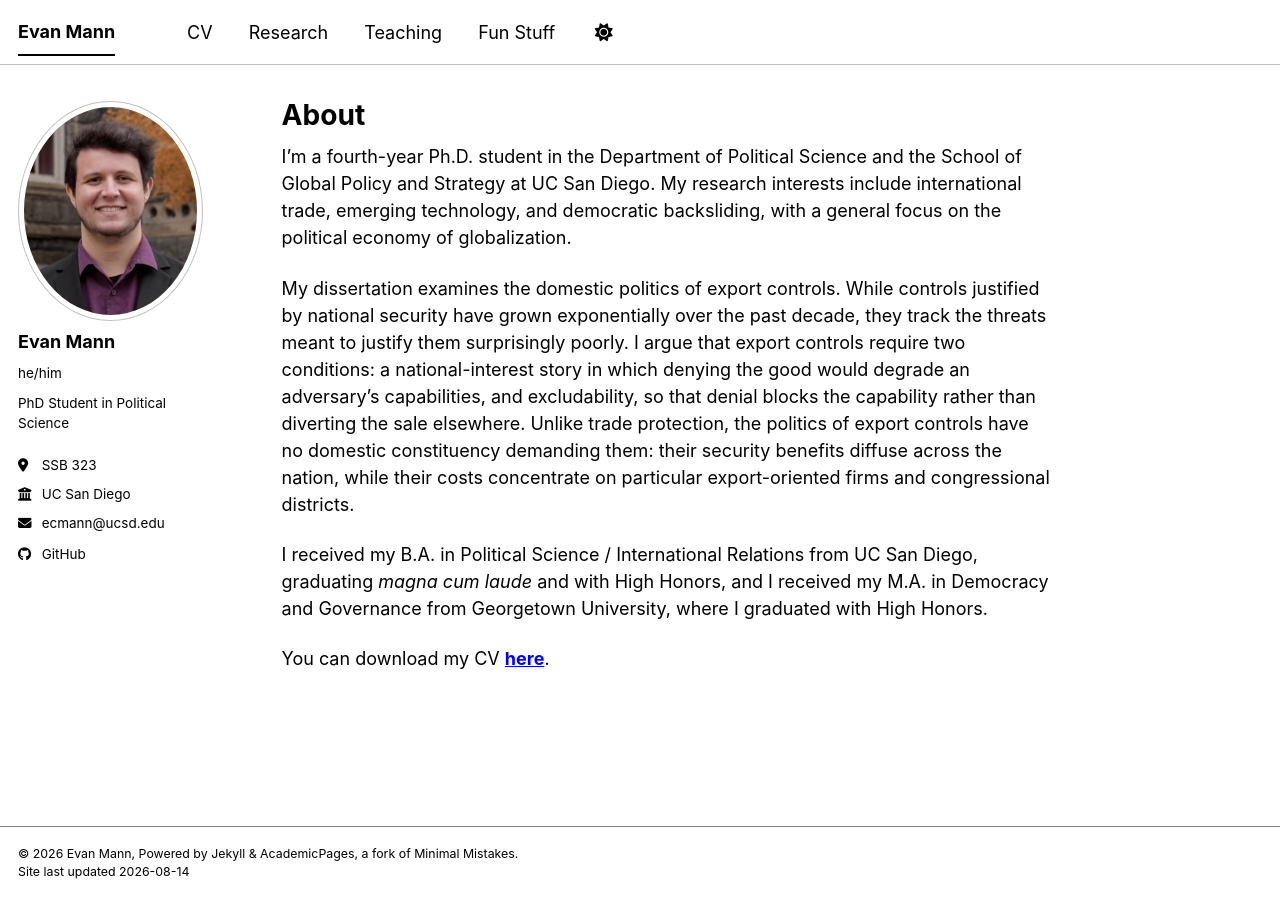
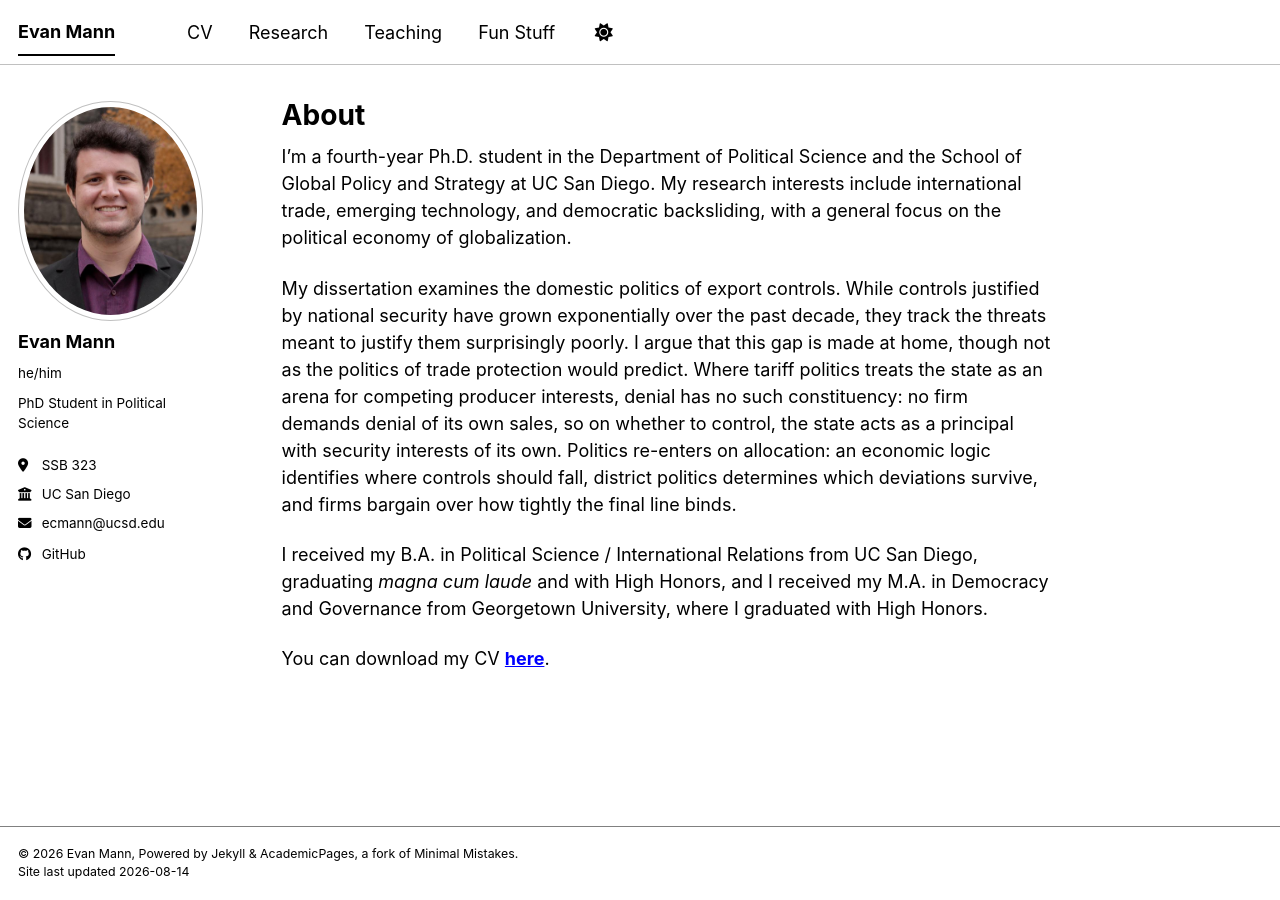
Before and after one commit to ecmannn/ecmannn.github.io, a Jekyll site: the page built from index.md, in a window 1280 px wide. Built offline with Jekyll 4.4.1, drawn with Linux system fonts in a browser that asks for light colours; a script bundle is joined from its source files by our own code; library files that are not in the unit come from our copies.

Commit message:
Rewrite dissertation paragraph on landing page
Replace the retired two-condition framing with the draft-2 arc:
state as principal on denial, arena on allocation, plus the
three-paper glimpse (economic logic, district politics, firm
bargaining).

Co-Authored-By: Claude Fable 5 <noreply@anthropic.com>

```diff
--- a/index.md
+++ b/index.md
@@ -7,7 +7,7 @@ permalink: /
 
 I'm a fourth-year Ph.D. student in the Department of Political Science and the School of Global Policy and Strategy at UC San Diego. My research interests include international trade, emerging technology, and democratic backsliding, with a general focus on the political economy of globalization.
 
-My dissertation examines the domestic politics of export controls. While controls justified by national security have grown exponentially over the past decade, they track the threats meant to justify them surprisingly poorly. I argue that export controls require two conditions: a national-interest story in which denying the good would degrade an adversary's capabilities, and excludability, so that denial blocks the capability rather than diverting the sale elsewhere. Unlike trade protection, the politics of export controls have no domestic constituency demanding them: their security benefits diffuse across the nation, while their costs concentrate on particular export-oriented firms and congressional districts.
+My dissertation examines the domestic politics of export controls. While controls justified by national security have grown exponentially over the past decade, they track the threats meant to justify them surprisingly poorly. I argue that this gap is made at home, though not as the politics of trade protection would predict. Where tariff politics treats the state as an arena for competing producer interests, denial has no such constituency: no firm demands denial of its own sales, so on whether to control, the state acts as a principal with security interests of its own. Politics re-enters on allocation: an economic logic identifies where controls should fall, district politics determines which deviations survive, and firms bargain over how tightly the final line binds.
 
 I received my B.A. in Political Science / International Relations from UC San Diego, graduating *magna cum laude* and with High Honors, and I received my M.A. in Democracy and Governance from Georgetown University, where I graduated with High Honors.
 
```
